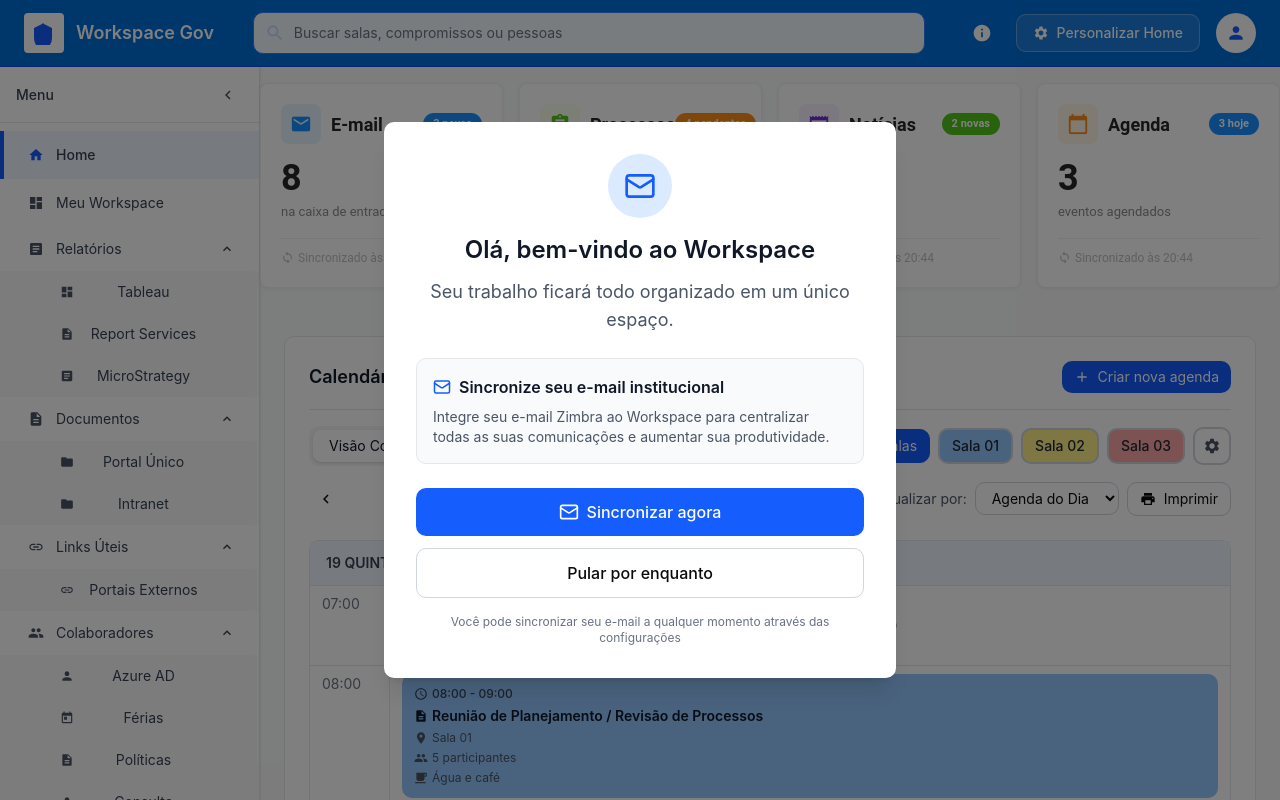
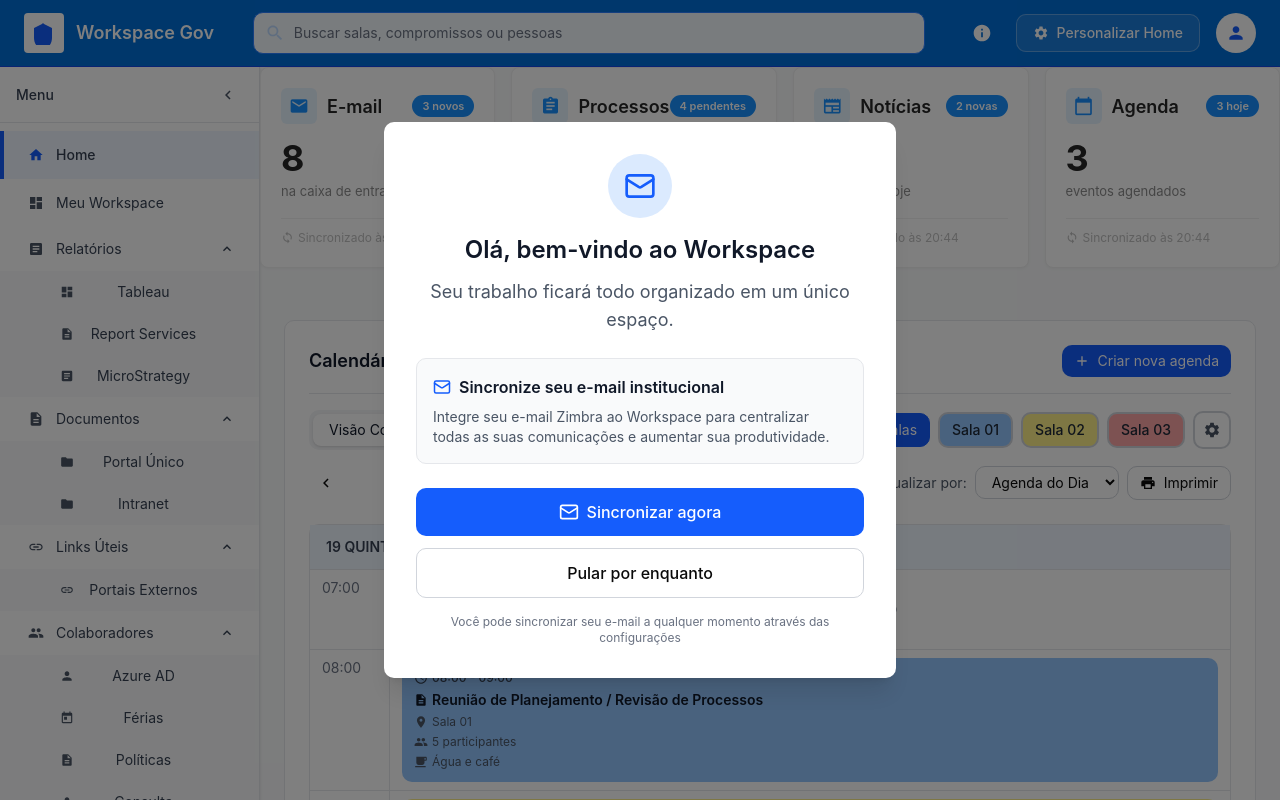
Before and after one commit to dferrarezi88/WorkshopUX-IA, a React (Vite) app: page / in a window 1280 px wide. Shown: the top 800 px of the page. Built offline with nearby package versions, Linux system fonts and the light colour scheme.

Commit message:
fix: recriar StatusCards definitivo

```diff
--- a/src/components/StatusCards.tsx
+++ b/src/components/StatusCards.tsx
@@ -1,183 +1,45 @@
 import React, { useState } from 'react'
-import { MaterialIcon } from './MaterialIcon'
 
-interface StatusCard {
-  id: string
-  icon: string
-  iconColor: string
-  iconBg: string
-  title: string
-  total: number | string
-  pill: {
-    label: string
-    color: string
-  }
-  subtitle: string
-}
-
-const cards: StatusCard[] = [
-  {
-    id: 'email',
-    icon: 'mail',
-    iconColor: '#1890ff',
-    iconBg: '#e6f4ff',
-    title: 'E-mail',
-    total: 8,
-    pill: { label: '3 novos', color: '#1890ff' },
-    subtitle: 'na caixa de entrada',
-  },
-  {
-    id: 'processos',
-    icon: 'assignment',
-    iconColor: '#52c41a',
-    iconBg: '#f6ffed',
-    title: 'Processos',
-    total: 12,
-    pill: { label: '4 pendentes', color: '#fa8c16' },
-    subtitle: 'em andamento',
-  },
-  {
-    id: 'noticias',
-    icon: 'newspaper',
-    iconColor: '#722ed1',
-    iconBg: '#f9f0ff',
-    title: 'Notícias',
-    total: 5,
-    pill: { label: '2 novas', color: '#52c41a' },
-    subtitle: 'publicadas hoje',
-  },
-  {
-    id: 'agenda',
-    icon: 'calendar_today',
-    iconColor: '#fa8c16',
-    iconBg: '#fff7e6',
-    title: 'Agenda',
-    total: 3,
-    pill: { label: '3 hoje', color: '#1890ff' },
-    subtitle: 'eventos agendados',
-  },
+const cards = [
+  { id: 'email', icon: 'mail', title: 'E-mail', pill: '3 novos', total: 8, subtitle: 'na caixa de entrada' },
+  { id: 'processos', icon: 'assignment', title: 'Processos', pill: '4 pendentes', total: 12, subtitle: 'em andamento' },
+  { id: 'noticias', icon: 'newspaper', title: 'Notícias', pill: '2 novas', total: 5, subtitle: 'publicadas hoje' },
+  { id: 'agenda', icon: 'calendar_today', title: 'Agenda', pill: '3 hoje', total: 3, subtitle: 'eventos agendados' },
 ]
-
-const syncTime = new Date().toLocaleTimeString('pt-BR', {
-  hour: '2-digit',
-  minute: '2-digit',
-})
 
 export const StatusCards: React.FC = () => {
   const [hoveredId, setHoveredId] = useState<string | null>(null)
+  const syncTime = new Date().toLocaleTimeString('pt-BR', { hour: '2-digit', minute: '2-digit' })
 
   return (
-    <div
-      style={{
-        display: 'grid',
-        gridTemplateColumns: 'repeat(auto-fit, minmax(220px, 1fr))',
-        gap: '16px',
-        margin: '16px 0 24px 0',
-      }}
-    >
+    <div style={{ display: 'grid', gridTemplateColumns: 'repeat(4, 1fr)', gap: '16px', width: '100%', marginBottom: '28px' }}>
       {cards.map((card) => (
-        <div
-          key={card.id}
+        <div key={card.id}
           onMouseEnter={() => setHoveredId(card.id)}
           onMouseLeave={() => setHoveredId(null)}
           style={{
-            background: '#ffffff',
-            borderRadius: '8px',
-            border: hoveredId === card.id ? '1px solid #1890ff' : '1px solid #f0f0f0',
-            boxShadow: hoveredId === card.id ? '0 4px 12px rgba(24,144,255,0.12)' : '0 1px 4px rgba(0,0,0,0.06)',
-            padding: '20px',
-            cursor: 'pointer',
-            transition: 'all 0.2s ease',
+            background: '#ffffff', borderRadius: '8px',
+            border: hoveredId === card.id ? '1px solid #91caff' : '1px solid #f0f0f0',
+            boxShadow: hoveredId === card.id ? '0 4px 12px rgba(24,144,255,0.10)' : '0 1px 3px rgba(0,0,0,0.04)',
+            padding: '20px', cursor: 'pointer', transition: 'all 0.2s ease',
             transform: hoveredId === card.id ? 'translateY(-2px)' : 'translateY(0)',
-          }}
-        >
-          <div style={{
-            display: 'flex',
-            alignItems: 'center',
-            justifyContent: 'space-between',
-            marginBottom: '16px',
           }}>
-            <div style={{
-              display: 'flex',
-              alignItems: 'center',
-              gap: '10px',
-            }}>
-              <div style={{
-                width: '40px',
-                height: '40px',
-                borderRadius: '8px',
-                background: card.iconBg,
-                display: 'flex',
-                alignItems: 'center',
-                justifyContent: 'center',
-              }}>
-                <span
-                  className="material-icons"
-                  style={{ color: card.iconColor, fontSize: '22px' }}
-                >
-                  {card.icon}
-                </span>
+          <div style={{ display: 'flex', alignItems: 'center', justifyContent: 'space-between', marginBottom: '16px' }}>
+            <div style={{ display: 'flex', alignItems: 'center', gap: '10px' }}>
+              <div style={{ width: '36px', height: '36px', borderRadius: '6px', background: '#e6f4ff', display: 'flex', alignItems: 'center', justifyContent: 'center' }}>
+                <span className="material-icons" style={{ color: '#1890ff', fontSize: '20px' }}>{card.icon}</span>
               </div>
-              <span style={{
-                fontFamily: "'Roboto', sans-serif",
-                fontSize: '18px',
-                fontWeight: 600,
-                color: '#262626',
-              }}>
-                {card.title}
-              </span>
+              <span style={{ fontSize: '18px', fontWeight: 600, color: '#262626' }}>{card.title}</span>
             </div>
-
-            <span style={{
-              background: card.pill.color,
-              color: '#ffffff',
-              fontSize: '11px',
-              fontWeight: 600,
-              fontFamily: "'Roboto', sans-serif",
-              padding: '3px 10px',
-              borderRadius: '12px',
-              whiteSpace: 'nowrap',
-            }}>
-              {card.pill.label}
+            <span style={{ background: '#1890ff', color: '#ffffff', fontSize: '11px', fontWeight: 600, padding: '3px 10px', borderRadius: '12px', whiteSpace: 'nowrap' }}>
+              {card.pill}
             </span>
           </div>
-
-          <div style={{
-            fontFamily: "'Roboto', sans-serif",
-            fontSize: '36px',
-            fontWeight: 700,
-            color: '#262626',
-            lineHeight: '1',
-            marginBottom: '6px',
-          }}>
-            {card.total}
-          </div>
-
-          <div style={{
-            fontFamily: "'Roboto', sans-serif",
-            fontSize: '13px',
-            color: '#8c8c8c',
-            marginBottom: '16px',
-          }}>
-            {card.subtitle}
-          </div>
-
-          <div style={{
-            borderTop: '1px solid #f0f0f0',
-            marginBottom: '10px',
-          }} />
-
-          <div style={{
-            display: 'flex',
-            alignItems: 'center',
-            gap: '4px',
-            fontFamily: "'Roboto', sans-serif",
-            fontSize: '12px',
-            color: '#bfbfbf',
-          }}>
-            <span className="material-icons" style={{ fontSize: '13px', color: '#bfbfbf' }}>
-              sync
-            </span>
+          <div style={{ fontSize: '36px', fontWeight: 700, color: '#262626', lineHeight: '1', marginBottom: '6px' }}>{card.total}</div>
+          <div style={{ fontSize: '13px', color: '#8c8c8c', marginBottom: '16px' }}>{card.subtitle}</div>
+          <div style={{ borderTop: '1px solid #f0f0f0', marginBottom: '10px' }} />
+          <div style={{ display: 'flex', alignItems: 'center', gap: '4px', fontSize: '12px', color: '#bfbfbf' }}>
+            <span className="material-icons" style={{ fontSize: '13px' }}>sync</span>
             Sincronizado às {syncTime}
           </div>
         </div>
```
